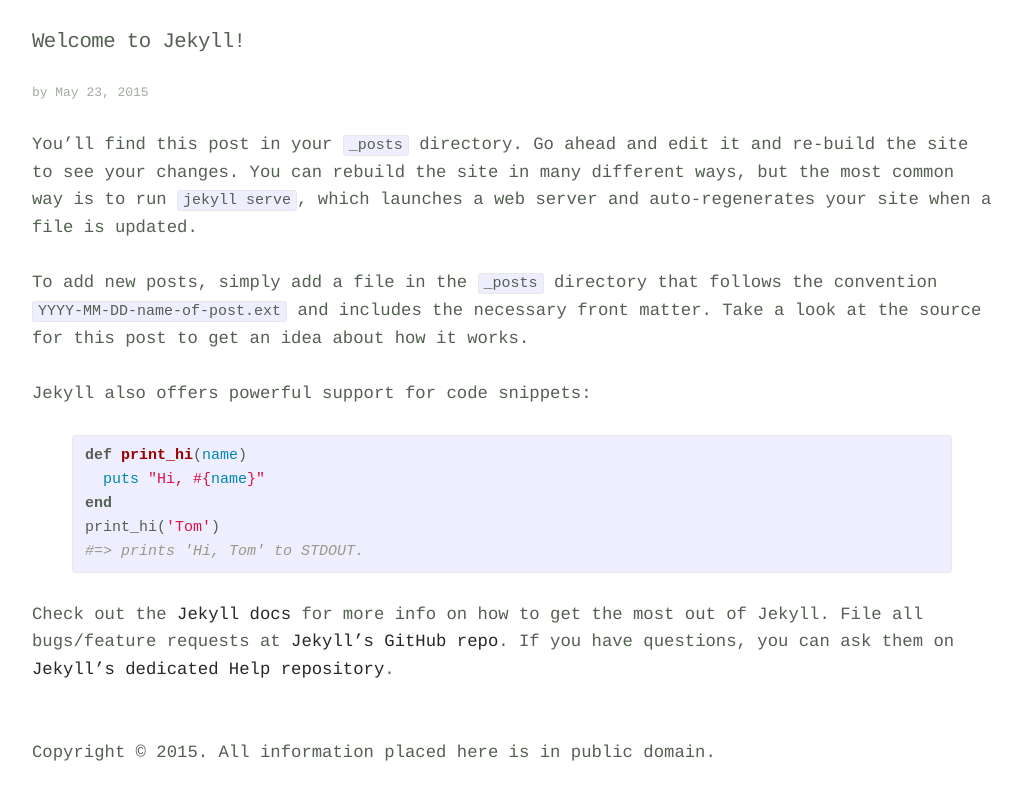
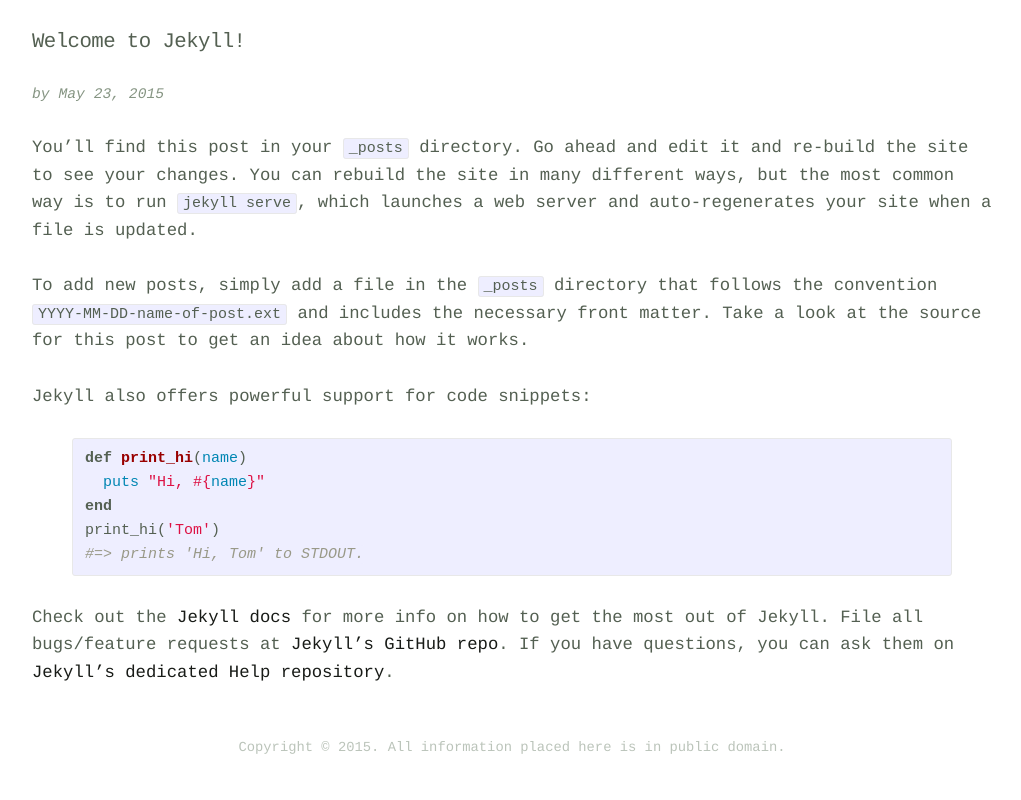
Before and after one commit to ezmiller/humanscode, a Jekyll site: the page built from _posts/2015-05-23-welcome-to-jekyll.markdown, in a window 1280 px wide. Shown: the top 800 px of the page, without its empty margins (128-1149 px from the left). Built offline with Jekyll 4.4.1, drawn with Linux system fonts in a browser that asks for light colours.

Commit message:
Add misc styles

```diff
--- a/css/main.scss
+++ b/css/main.scss
@@ -18,6 +18,8 @@
 $base-line-height: 1.6;
 
 $primary-font-color: #546052;
+$link-font-color: darken($primary-font-color, 25%);
+
 $grey-color:       #828282;
 $grey-color-light: lighten($grey-color, 40%);
 $grey-color-dark:  darken($grey-color, 25%);
@@ -66,11 +68,17 @@
   /* Links
 –––––––––––––––––––––––––––––––––––––––––––––––––– */
 a {
-  color: darken($primary-font-color, 20%);
+  color: $link-font-color;
   text-decoration: none;
+
+  &:hover {
+    color: darken($primary-font-color, 60%);
+  }
 }
-a:hover {
-  color: lighten($primary-font-color, 20%); }
+
+.post-list a:hover {
+  border-bottom: solid 3px $primary-font-color; }
+
 
 /* Lists
 –––––––––––––––––––––––––––––––––––––––––––––––––– */
@@ -145,6 +153,10 @@
   text-shadow: 0px 1px 3px rgba(139,130,130,0.50);
 }
 
+.posts {
+  min-height: 30rem;
+}
+
 .posts-year {
   color: rgba(94,89,89,0.64);
   // line-height: 20px;
@@ -159,9 +171,72 @@
   color: $primary-font-color;
 }
 
+.post figure.image img {
+  width: 100%;
+}
+
+.post figure.youtube-video {
+  width: 80%;
+
+  .youtube-video-wrap {
+    position: relative;
+    padding-bottom: 56.25%; /* 16:9 */
+    padding-top: 25px;
+    height: 0;
+
+    iframe {
+      position: absolute;
+      top: 0;
+      left: 0;
+      width: 100%;
+      height: 100%;
+    }
+  }
+
+  figcaption {
+    margin-top: 0.5rem;
+  }
+
+}
+
+.post figcaption {
+  font-size: 90%;
+
+  .caption-title {
+    color: $link-font-color;
+  }
+}
+
 .post-meta {
   font-family: $base-font-family;
-  font-size: 75%;
+  font-size: 85%;
   font-weight: 400;
-  color: lighten($primary-font-color, 30%);
+  font-style: italic;
+  color: lighten($primary-font-color, 20%);
 }
+
+.footnotes {
+  margin-left: 2rem;
+  font-size: 80%;
+  color: lighten($primary-font-color, 20%);
+
+  a {
+    color: inherit;
+
+    &:hover {
+      border-bottom: none;
+    }
+
+  }
+
+}
+
+footer {
+  text-align: center;
+
+  p {
+    font-size: 80%;
+    color: lighten($primary-font-color, 40%);
+  }
+
+}
```
